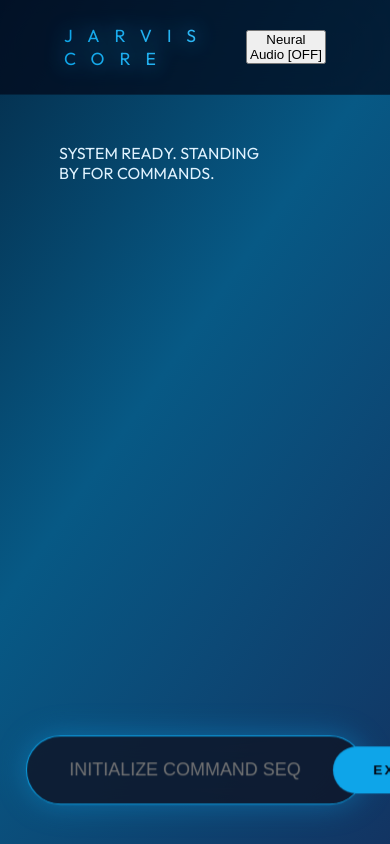
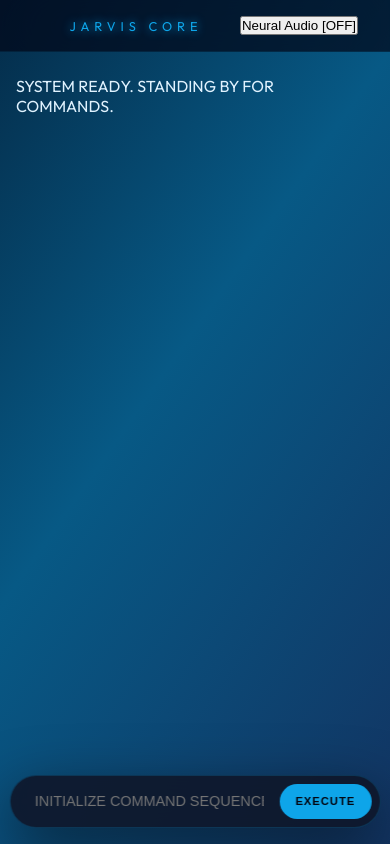
Before and after one commit to AKASH003-0/AIO-AGENT, a React (Vite) app in the folder frontend/: page / in a window 390 px wide. Built offline with nearby package versions, Linux system fonts and the light colour scheme.

Commit message:
UI: Added full mobile responsiveness and neural scaling

```diff
--- a/frontend/src/index.css
+++ b/frontend/src/index.css
@@ -20,7 +20,6 @@
 ::-webkit-scrollbar-thumb {
   background: var(--stark-blue);
   border-radius: 20px;
-  box-shadow: 0 0 10px var(--stark-blue);
 }
 
 body {
@@ -30,6 +29,7 @@ body {
   background-size: 400% 400%;
   animation: sea-flow 18s ease infinite;
   height: 100vh;
+  width: 100vw;
   overflow: hidden;
 }
 
@@ -49,44 +49,44 @@ body {
 }
 
 .chat-header {
-  padding: 1.5rem 4rem;
+  padding: 1rem 2rem;
   display: flex;
   align-items: center;
   justify-content: space-between;
   background: rgba(2, 6, 23, 0.7);
   backdrop-filter: blur(40px);
   border-bottom: 1px solid rgba(14, 165, 233, 0.1);
+  z-index: 100;
 }
 
 .chat-header h1 {
-  font-size: 1.1rem;
+  font-size: 1rem;
   font-weight: 500;
-  letter-spacing: 15px;
+  letter-spacing: 10px;
   text-transform: uppercase;
-  background: linear-gradient(to right, #0ea5e9, #38bdf8);
-  -webkit-background-clip: text;
-  -webkit-text-fill-color: transparent;
-  filter: drop-shadow(0 0 10px var(--stark-blue));
+  color: var(--stark-blue);
+  text-shadow: 0 0 10px var(--stark-blue);
 }
 
 .chat-log {
   flex: 1;
   overflow-y: auto;
-  padding: 3rem 15% 12rem 15%;
+  padding: 2rem 15% 10rem 15%;
   display: flex;
   flex-direction: column;
   gap: 2.5rem;
+  transition: all 0.3s ease;
 }
 
 .message {
   display: flex;
   gap: 1.2rem;
-  max-width: 80%;
+  max-width: 85%;
   animation: bubble-up 0.6s cubic-bezier(0.34, 1.56, 0.64, 1) forwards;
 }
 
 @keyframes bubble-up {
-  from { opacity: 0; transform: translateY(40px) scale(0.9); }
+  from { opacity: 0; transform: translateY(30px) scale(0.9); }
   to { opacity: 1; transform: translateY(0) scale(1); }
 }
 
@@ -96,8 +96,8 @@ body {
 }
 
 .avatar {
-  width: 50px;
-  height: 50px;
+  width: 44px;
+  height: 44px;
   border-radius: 50%;
   border: 2px solid var(--stark-blue);
   display: flex;
@@ -106,7 +106,7 @@ body {
   font-family: 'JetBrains Mono', monospace;
   font-size: 0.6rem;
   color: var(--stark-blue);
-  box-shadow: 0 0 15px var(--stark-glow);
+  box-shadow: 0 0 10px var(--stark-glow);
   background: rgba(14, 165, 233, 0.05);
   flex-shrink: 0;
   position: relative;
@@ -128,50 +128,44 @@ body {
 }
 
 .content {
-  padding: 1.4rem 2.2rem;
+  padding: 1.2rem 1.8rem;
   background: var(--stark-glass);
   backdrop-filter: blur(25px);
-  border-radius: 28px;
-  border-top-left-radius: 5px;
+  border-radius: 25px;
+  border-top-left-radius: 4px;
   border: 1px solid rgba(14, 165, 233, 0.15);
   color: #fff;
-  line-height: 1.7;
+  line-height: 1.6;
   font-weight: 300;
-  box-shadow: 0 10px 40px rgba(0,0,0,0.2);
+  box-shadow: 0 8px 32px rgba(0,0,0,0.2);
 }
 
 .message.user .content {
-  border-radius: 28px;
-  border-top-right-radius: 5px;
-  border-top-left-radius: 28px;
+  border-radius: 25px;
+  border-top-right-radius: 4px;
+  border-top-left-radius: 25px;
   background: rgba(249, 115, 22, 0.1);
   border-color: rgba(249, 115, 22, 0.2);
 }
 
 .chat-input-area {
   position: fixed;
-  bottom: 2.5rem;
+  bottom: 2rem;
   left: 50%;
   transform: translateX(-50%);
-  width: 85%;
-  max-width: 850px;
+  width: 90%;
+  max-width: 800px;
+  z-index: 100;
 }
 
 .input-wrapper {
   display: flex;
-  background: rgba(15, 23, 42, 0.85);
-  border-radius: 50px; /* Pill Shape */
-  border: 1px solid rgba(14, 165, 233, 0.3);
-  padding: 0.6rem;
+  background: rgba(15, 23, 42, 0.9);
+  border-radius: 40px;
+  border: 1px solid rgba(14, 165, 233, 0.2);
+  padding: 0.5rem;
   backdrop-filter: blur(40px);
-  box-shadow: 0 20px 60px rgba(0,0,0,0.6);
-  transition: all 0.4s cubic-bezier(0.175, 0.885, 0.32, 1.275);
-}
-
-.input-wrapper:focus-within {
-  border-color: var(--stark-blue);
-  transform: translateX(0) scale(1.02);
-  box-shadow: 0 0 30px var(--stark-glow);
+  box-shadow: 0 20px 60px rgba(0,0,0,0.5);
 }
 
 .input-wrapper input {
@@ -179,8 +173,8 @@ body {
   background: transparent;
   border: none;
   color: #fff;
-  padding: 0.8rem 2rem;
-  font-size: 1.1rem;
+  padding: 0.8rem 1.5rem;
+  font-size: 1rem;
   outline: none;
 }
 
@@ -188,18 +182,56 @@ body {
   background: var(--stark-blue);
   color: var(--stark-bg);
   border: none;
-  padding: 0 2.5rem;
+  padding: 0 1.5rem;
   border-radius: 40px;
   font-weight: 600;
   text-transform: uppercase;
-  letter-spacing: 2px;
+  letter-spacing: 1px;
   cursor: pointer;
-  transition: all 0.2s;
+  transition: 0.2s;
 }
 
-.input-wrapper button:hover:not(:disabled) {
-  background: #fff;
-  transform: scale(1.05);
+/* MOBILE RESPONSIVE OVERRIDE */
+@media (max-width: 768px) {
+  .chat-header h1 {
+    letter-spacing: 5px;
+    font-size: 0.8rem;
+  }
+
+  .chat-log {
+    padding: 1.5rem 1rem 8rem 1rem; /* Full width on mobile */
+    gap: 1.5rem;
+  }
+
+  .message {
+    max-width: 95%;
+    gap: 0.8rem;
+  }
+
+  .content {
+    padding: 1rem 1.2rem;
+    font-size: 0.95rem;
+  }
+
+  .avatar {
+    width: 36px;
+    height: 36px;
+  }
+
+  .chat-input-area {
+    bottom: 1rem;
+    width: 95%;
+  }
+
+  .input-wrapper input {
+    padding: 0.6rem 1rem;
+    font-size: 0.9rem;
+  }
+
+  .input-wrapper button {
+    padding: 0 1rem;
+    font-size: 0.7rem;
+  }
 }
 
 .blinking-cursor {
```
